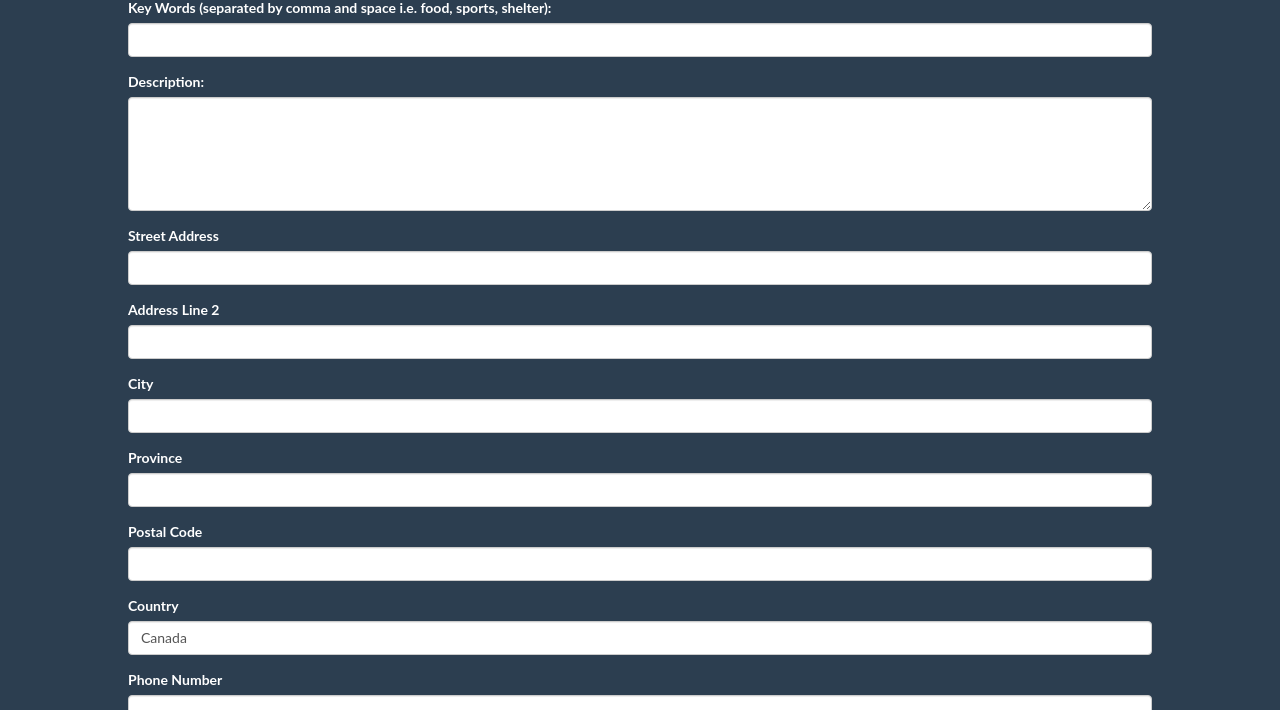
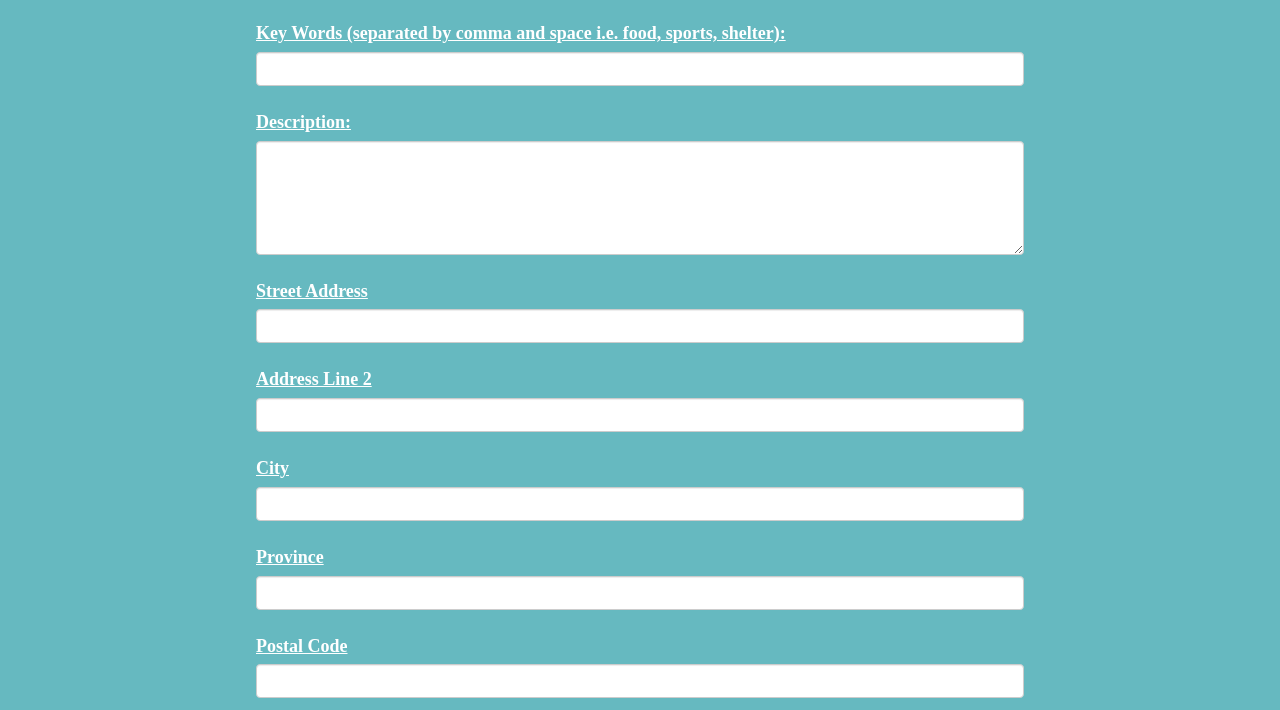
Before and after one commit to VaniDevs/Cloud5, a plain HTML site: page Views/form.html in a window 1280 px wide. Shown: the part 146-856 px from the top of the page. Drawn offline with nearby package versions, Linux system fonts and the light colour scheme; a script that the page names is missing.

Commit message:
adding change

```diff
--- a/Resources/style/style.css
+++ b/Resources/style/style.css
@@ -17,7 +17,7 @@ body {
 
 html, body {
     height: 100%;
-    background-color:#2C3E50;
+    background-color: #66B9C0
 
 }
 
@@ -37,7 +37,20 @@ html, body {
 }
 
 .form-group {
-    width: 80%;
+    text-decoration: underline;
+    font-size: 25px;
+    font-family: 'Lato';
+    width: 60%;
     margin-left: auto;
     margin-right: auto;
+    color:rgb(255, 255, 255);
 }
+
+label {
+    font-family: 'Lato';
+    font-size: large;
+    font-family: 'Montserrat';
+    text-decoration: underline;
+    color: #fff;
+    font-weight: bold;
+    }
```
